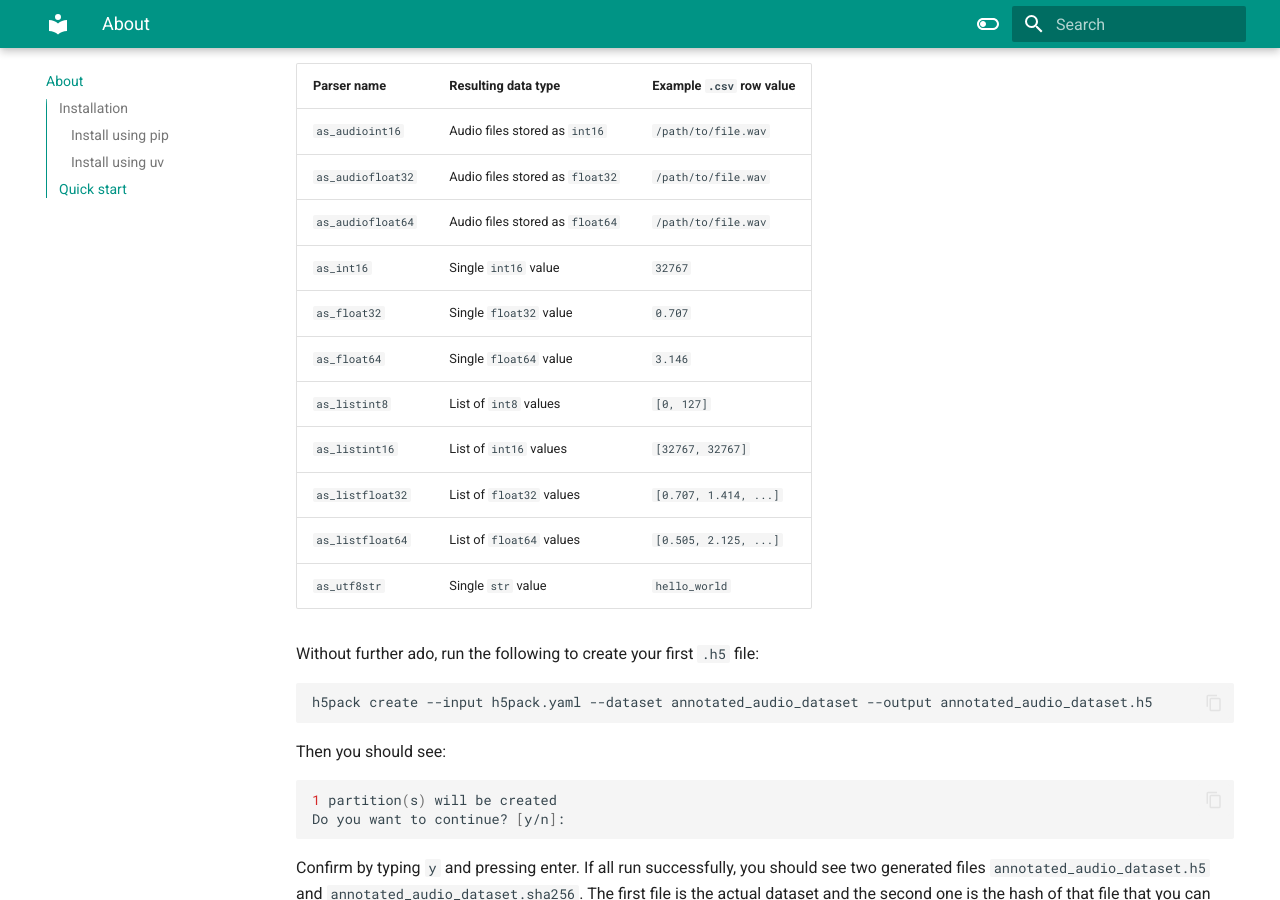
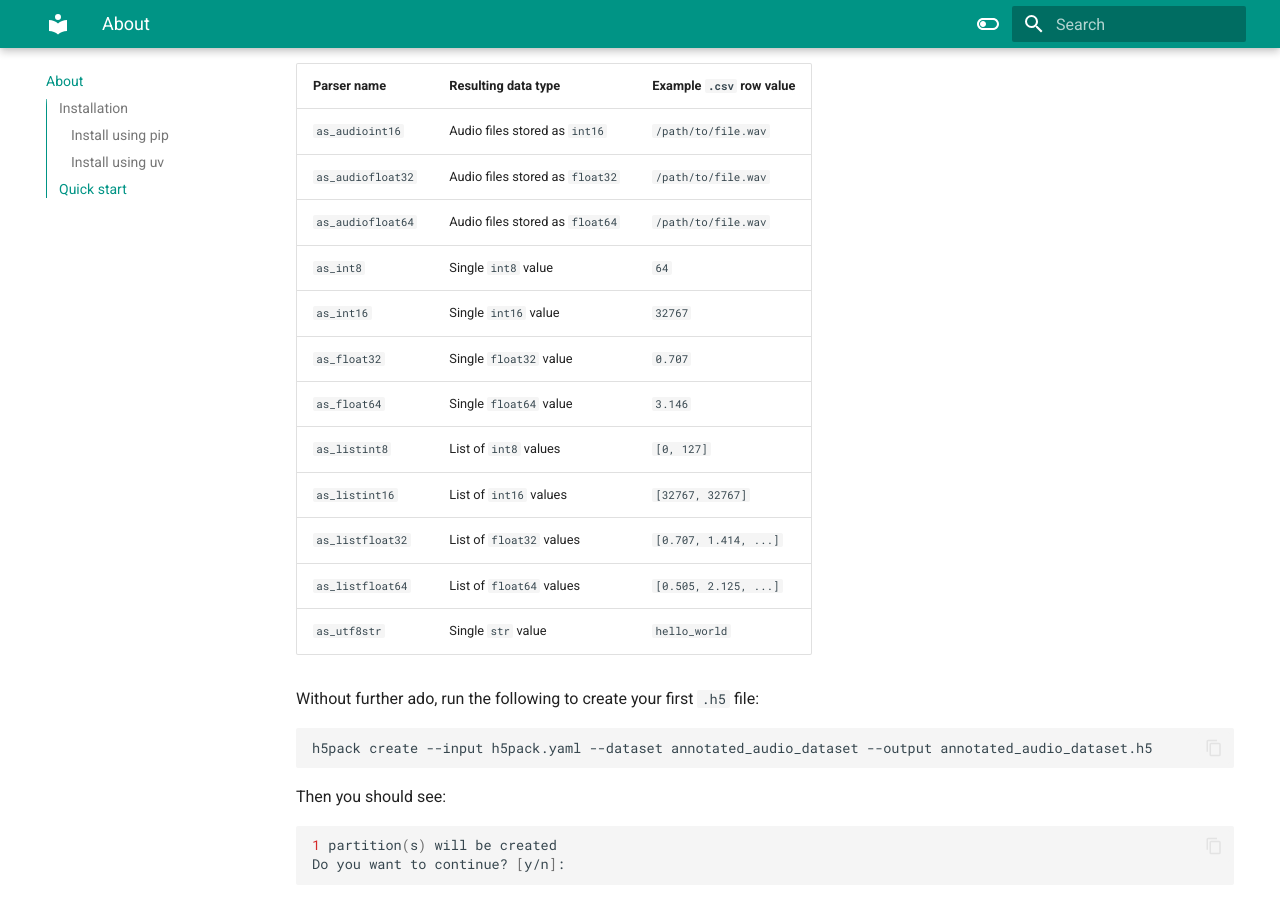
Before and after one commit to eagomez2/h5pack, an MkDocs documentation site: the page built from docs/index.md, in a window 1280 px wide and 900 px high, scrolled down 3141 px. Built offline with MkDocs 1.6.1 and Material for MkDocs 9.7.7, drawn with Linux system fonts in a browser that asks for light colours; comment, search, counter and statistics services are not loaded.

Commit message:
Update index.md

```diff
--- a/docs/index.md
+++ b/docs/index.md
@@ -122,6 +122,7 @@ Currently the following parsers are supported:
 | `as_audioint16`   | Audio files stored as `int16`   | `/path/to/file.wav`      |
 | `as_audiofloat32` | Audio files stored as `float32` | `/path/to/file.wav`      |
 | `as_audiofloat64` | Audio files stored as `float64` | `/path/to/file.wav`      |
+| `as_int8`         | Single `int8` value             | `64`                     |
 | `as_int16`        | Single `int16` value            | `32767`                  |
 | `as_float32`      | Single `float32` value          | `0.707`                  |
 | `as_float64`      | Single `float64` value          | `3.146`                  |
```
